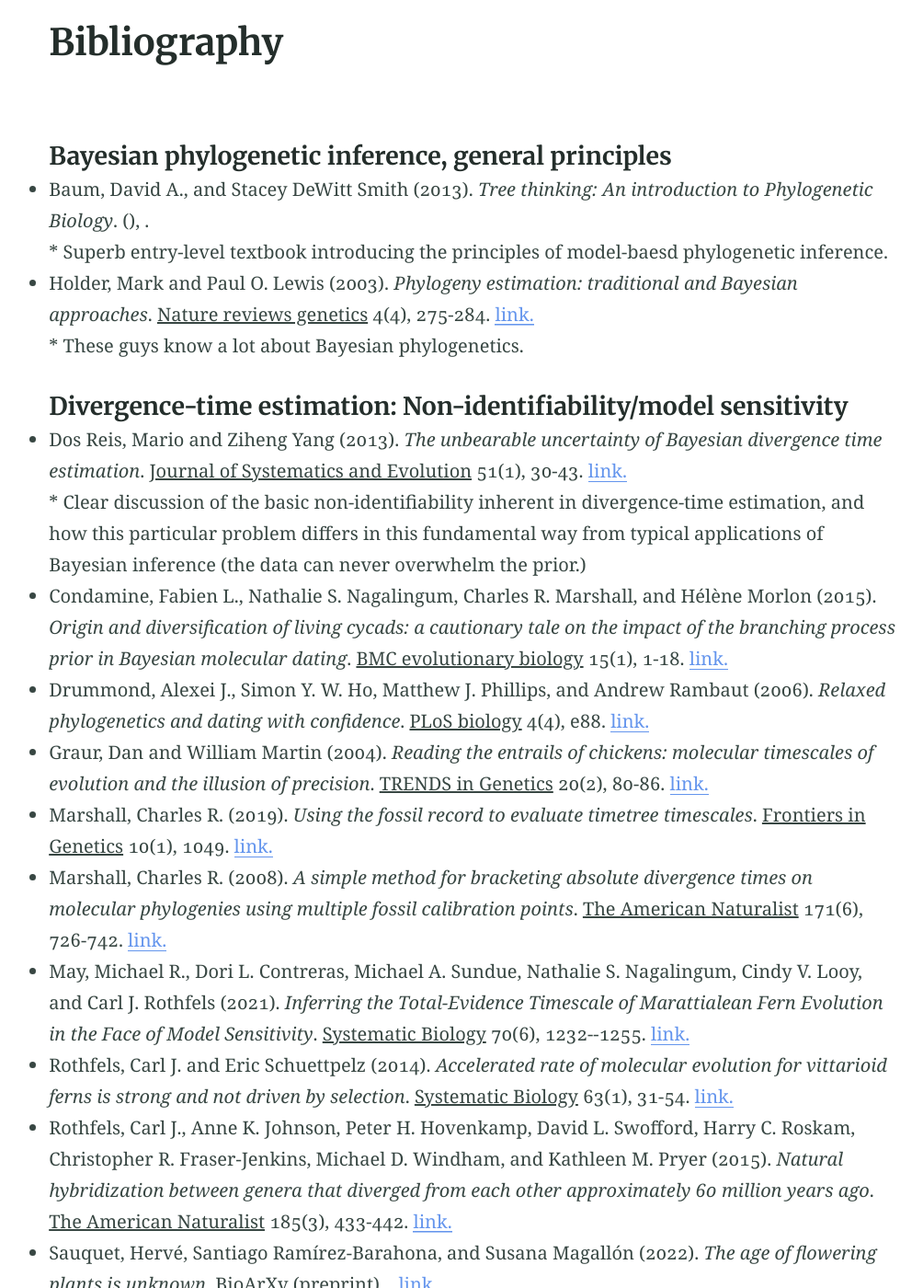
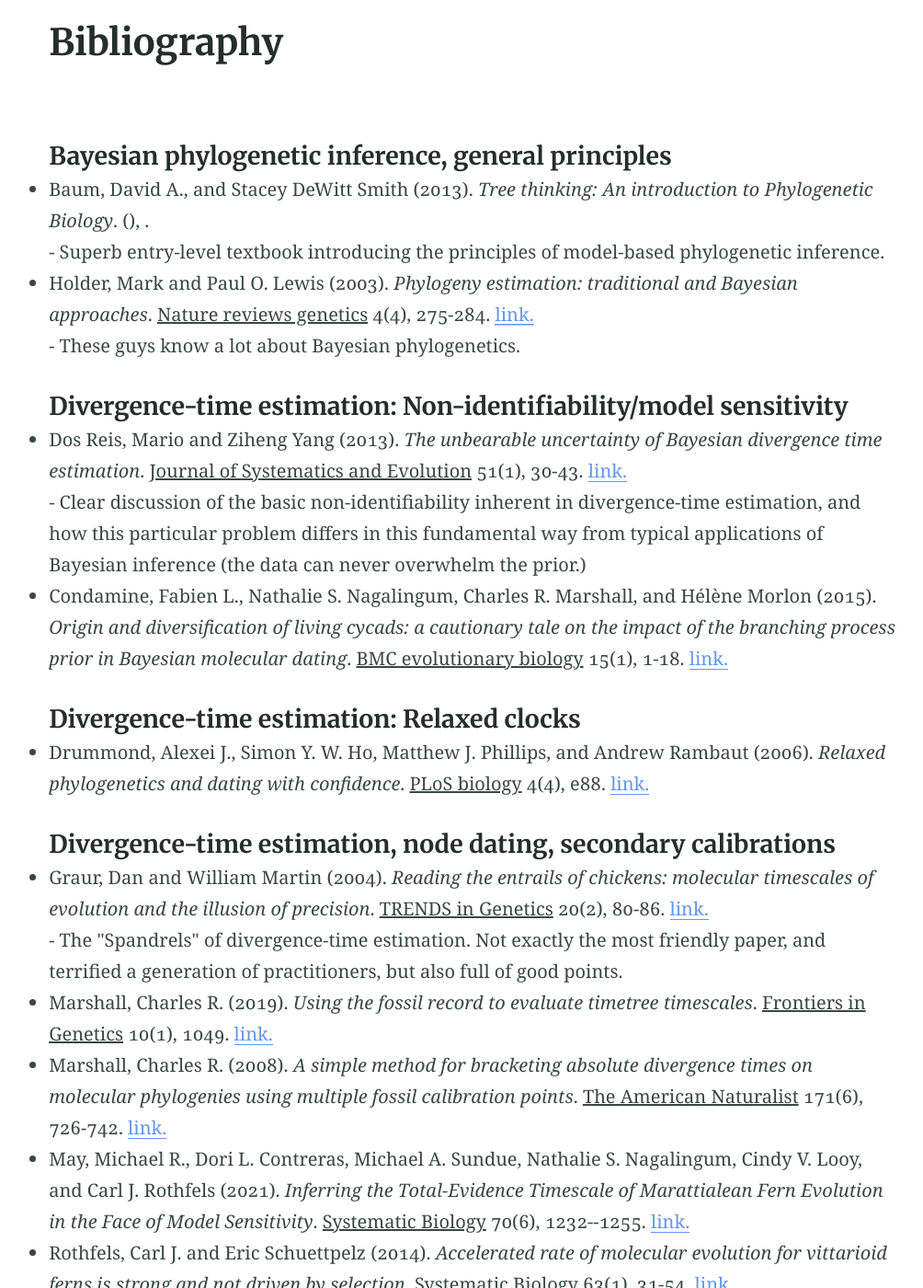
Before and after one commit to mikeryanmay/ted.workshop.github.io, a Jekyll site: the page built from bibliography.md, in a window 1280 px wide and 1400 px high, scrolled down 400 px. Shown: the whole window at 92% size, without its empty margins (126-1130 px from the left). Built offline with Jekyll 4.4.1, drawn with Linux system fonts in a browser that asks for light colours.

Commit message:
carl trying to edit bibliography

```diff
--- a/bibliography.md
+++ b/bibliography.md
@@ -14,7 +14,7 @@
 		year    = "2013"
 	%} </li>
 
-        * Superb entry-level textbook introducing the principles of model-baesd phylogenetic inference.
+        - Superb entry-level textbook introducing the principles of model-based phylogenetic inference.
 
 	<li> {% include citation.html
 		authors = "Holder, Mark and Paul O. Lewis"
@@ -27,7 +27,7 @@
 		year    = "2003"
 	%} </li>
 
-        * These guys know a lot about Bayesian phylogenetics.
+        - These guys know a lot about Bayesian phylogenetics.
 
 </ul>
 
@@ -47,7 +47,7 @@
 		year    = "2013"
 	%} </li>
 
-        * Clear discussion of the basic non-identifiability inherent in divergence-time estimation, and how this particular problem differs in this fundamental way from typical applications of Bayesian inference (the data can never overwhelm the prior.)
+        - Clear discussion of the basic non-identifiability inherent in divergence-time estimation, and how this particular problem differs in this fundamental way from typical applications of Bayesian inference (the data can never overwhelm the prior.)
 
 	<li> {% include citation.html
 		authors = "Condamine, Fabien L., Nathalie S. Nagalingum, Charles R. Marshall, and Hélène Morlon"
@@ -60,7 +60,12 @@
 		year    = "2015"
 	%} </li>
 
+</ul>
 
+
+#### Divergence-time estimation: Relaxed clocks
+
+<ul>
 	<li> {% include citation.html
 		authors = "Drummond, Alexei J., Simon Y. W. Ho, Matthew J. Phillips, and Andrew Rambaut"
 		title   = "Relaxed phylogenetics and dating with confidence"
@@ -72,7 +77,12 @@
 		year    = "2006"
 	%} </li>
 
+</ul>
 
+
+#### Divergence-time estimation, node dating, secondary calibrations
+
+<ul>
 	<li> {% include citation.html
 		authors = "Graur, Dan and William Martin"
 		title   = "Reading the entrails of chickens: molecular timescales of evolution and the illusion of precision"
@@ -84,6 +94,7 @@
 		year    = "2004"
 	%} </li>
 
+        - The "Spandrels" of divergence-time estimation. Not exactly the most friendly paper, and terrified a generation of practitioners, but also full of good points.
 
 	<li> {% include citation.html
 		authors = "Marshall, Charles R."
```
